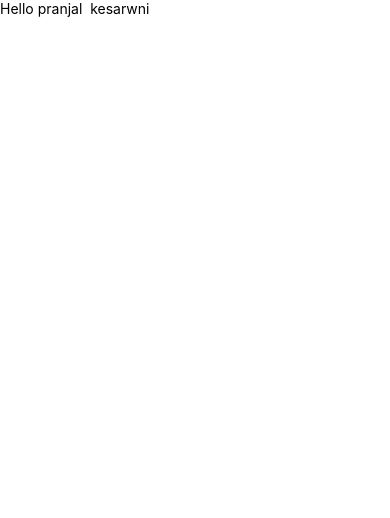
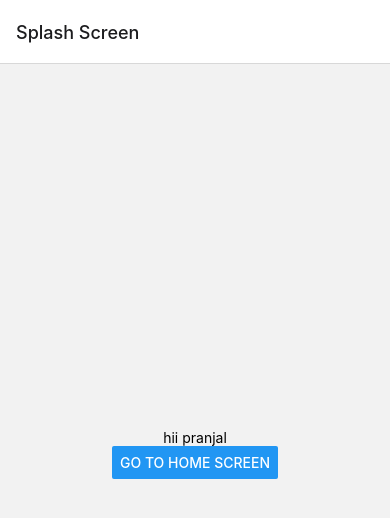
Before and after one commit to PranjalKesarwani/e-cart-buyer, a React Native app: screen / in a window 390 px wide. Shown: the top 518 px of the page. Built offline with nearby package versions, Linux system fonts and the light colour scheme.

Commit message:
navigation worked first time successfully

```diff
--- a/App.tsx
+++ b/App.tsx
@@ -1,14 +1,48 @@
 import React from 'react';
 import { NavigationContainer } from '@react-navigation/native';
 import AppNavigator from './src/navigation/AppNavigator';
+import { SafeAreaView } from 'react-native';
+import { RootStackParamList } from './src/types';
+import { createNativeStackNavigator } from '@react-navigation/native-stack';
+//screens
+import SplashScreen from './src/screens/SpalshScreen';
+import HomeScreen from './src/screens/HomeScreen';
+import { SafeAreaProvider } from 'react-native-safe-area-context';
+
+const Stack = createNativeStackNavigator<RootStackParamList>();
+
 
 
 function App(): React.JSX.Element {
   return (
-    <NavigationContainer>
-      <AppNavigator/>
-    </NavigationContainer>
 
+    <SafeAreaProvider>
+
+      <NavigationContainer>
+        <Stack.Navigator initialRouteName='SplashScreen'>
+          <Stack.Screen
+            name='SplashScreen'
+            component={SplashScreen}
+            options={
+              {
+                title: "Splash Screen"
+              }
+            }
+          />
+          <Stack.Screen
+            name='HomeScreen'
+            component={HomeScreen}
+            options={
+              {
+                title: "Home Screen"
+              }
+            }
+          />
+
+        </Stack.Navigator>
+      </NavigationContainer>
+
+    </SafeAreaProvider>
   );
 }
 
--- a/src/navigation/AppNavigator.tsx
+++ b/src/navigation/AppNavigator.tsx
@@ -1,7 +1,20 @@
 import React from 'react';
-import { Text, View } from 'react-native';
-import {createNativeStackNavigator} from '@react-navigation/native-stack';
-const Stack = createNativeStackNavigator();
+import { createNativeStackNavigator } from '@react-navigation/native-stack';
+import {
+  View,
+  Text
+} from 'react-native';
+import { RootStackParamList } from '../types';
+
+//Screens
+import SplashScreen from '../screens/SpalshScreen';
+import HomeScreen from '../screens/HomeScreen';
+import OTPScreen from '../screens/OtpScreen';
+
+
+
+const RootStack = createNativeStackNavigator<RootStackParamList>();
+
 
 
 
@@ -10,12 +23,11 @@ const Stack = createNativeStackNavigator();
 
 const AppNavigator = () => {
   return (
+<RootStack.Navigator initialRouteName="SplashScreen">
+<RootStack.Screen name="SplashScreen" component={SplashScreen} />
 
-      <View>
-        <Text>
-          Hello pranjal  kesarwni
-        </Text>
-        </View>
+
+</RootStack.Navigator>
 
   );
 };
--- a/src/screens/HomeScreen/index.tsx
+++ b/src/screens/HomeScreen/index.tsx
@@ -1,12 +1,21 @@
 import React from 'react';
-import { View, Text } from 'react-native';
+import { View, Text, StyleSheet } from 'react-native';
 
 const HomeScreen: React.FC = () => {
   return (
-    <View >
+    <View style={styles.container} >
       <Text>Welcome to Home Screen!</Text>
     </View>
   );
 };
 
 export default HomeScreen;
+
+const styles = StyleSheet.create({
+  container:{
+    flex:1,
+    alignItems:"center",
+    justifyContent:"center"
+
+  }
+})
--- a/src/screens/SpalshScreen/index.tsx
+++ b/src/screens/SpalshScreen/index.tsx
@@ -1,26 +1,38 @@
 import React, { useEffect } from 'react';
-import { View, Text } from 'react-native';
+import { View, Text, StyleSheet, Button } from 'react-native';
 import { NavigationProp } from '@react-navigation/native';
+import { NativeStackScreenProps } from '@react-navigation/native-stack';
+import { RootStackParamList } from '../../types';
 
-type Props = {
-  navigation: NavigationProp<any>;
-};
+type SplashProps = NativeStackScreenProps<RootStackParamList, "SplashScreen">
 
-const SplashScreen: React.FC<Props> = ({ navigation }) => {
-  useEffect(() => {
-    const timer = setTimeout(() => {
-      console.log('hello duniya'); // Log a message after 2 seconds
-      navigation.navigate('LoginScreen'); // Navigate to a screen that exists in your navigation stack
-    }, 2000);
+const SplashScreen = ({ navigation }: SplashProps) => {
 
-    return () => clearTimeout(timer); // Clear the timeout when component unmounts
-  }, [navigation]);
 
   return (
-    <View>
-      <Text>hii world</Text>
+    <View style={styles.container}>
+      <Text>hii pranjal</Text>
+     <Button
+      title='Go to home screen'
+    //  onPress={()=>navigation.navigate("OtpScreen",{otp:7856})}
+    onPress={()=>navigation.navigate("HomeScreen")}
+    // onPress={ ()=>{navigation.push("OtpScreen",{
+    //   otp:8878
+    // })}}
+
+     />
+
     </View>
   );
 };
 
 export default SplashScreen;
+
+const styles = StyleSheet.create({
+  container: {
+    flex:1,
+    alignItems: "center",
+    justifyContent:"center"
+
+  }
+})
--- /dev/null
+++ b/src/types/index.tsx
@@ -0,0 +1,10 @@
+import type { NativeStackScreenProps } from '@react-navigation/native-stack';
+
+
+export type RootStackParamList = {
+    SplashScreen: undefined;
+    OtpScreen: {otp:number};
+    HomeScreen:undefined;
+    LoginScreen:undefined
+
+};
```
Also changed, not shown: package.json (+6 -1 lines), src/screens/LoginScreen/index.tsx (+4 -13 lines), src/screens/OtpScreen/index.tsx (+31 -14 lines), 1 other file (tests, documents, lock files or other folders).
